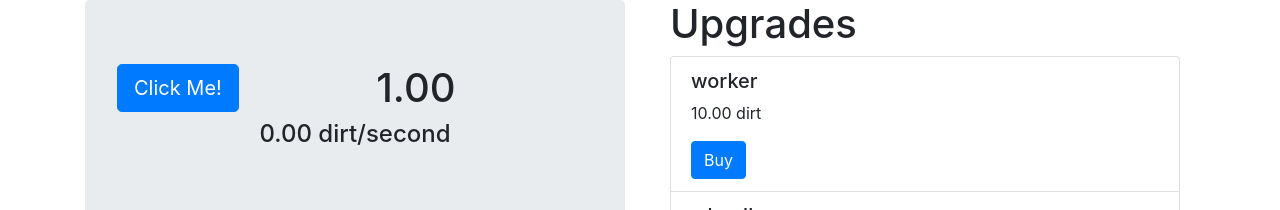
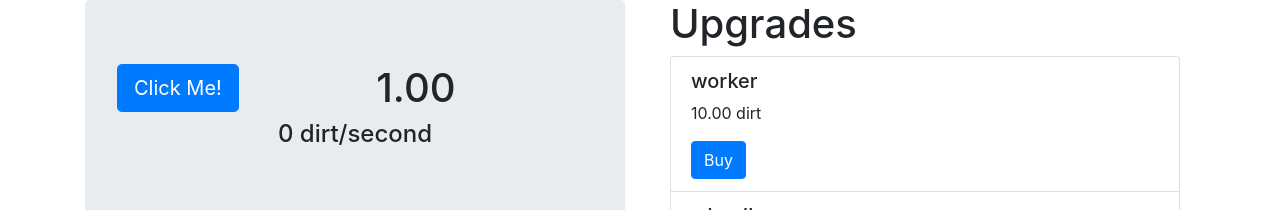
Before and after one commit to garritfra/idleExcavator, a React app: page / in a window 1280 px wide. Shown: the top 210 px of the page. Built offline with nearby package versions, Linux system fonts and the light colour scheme.

Commit message:
fix dirt/seconds

```diff
--- a/src/app/game/dirtComponent/DirtComponent.js
+++ b/src/app/game/dirtComponent/DirtComponent.js
@@ -42,7 +42,7 @@ export default class DirtComponent extends Component {
             .toString()}
         </h1>
         <h4 className="text-center">
-          {Game.getInstance().autoPercentage.toFixed(2) + " dirt/second"}
+          {Game.getInstance().autoPercentage.toFixed(2) * 10 + " dirt/second"}
         </h4>
       </Jumbotron>
     );
```
